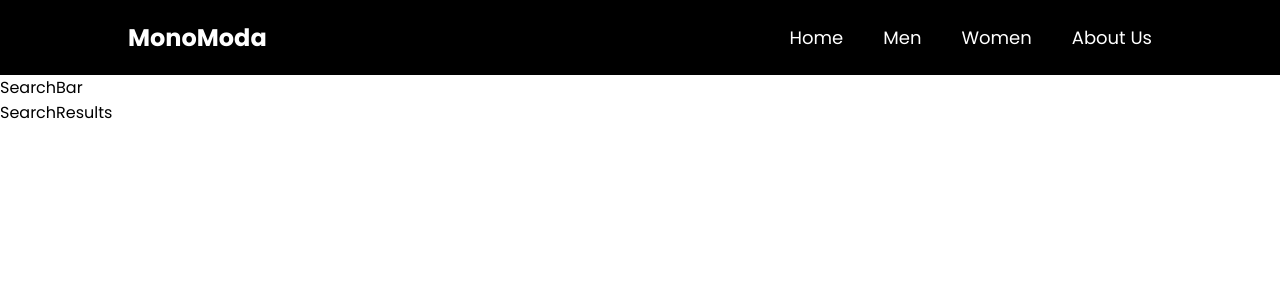
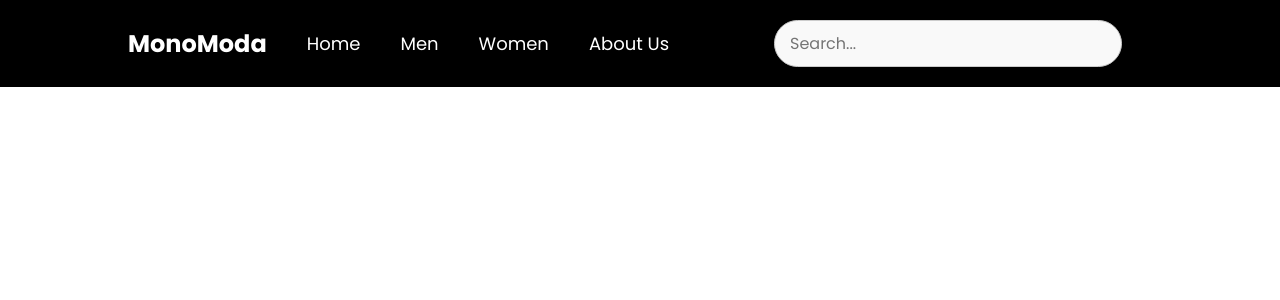
Before and after one commit to Lasitha667/GUI, a React (Vite) app in the folder OnlineClothing/: page / in a window 1280 px wide. Shown: the top 300 px of the page. Built offline with nearby package versions, Linux system fonts and the light colour scheme; a web font is replaced by a local one.

Commit message:
search bar

```diff
--- a/OnlineClothing/src/Components/Search.css
+++ b/OnlineClothing/src/Components/Search.css
@@ -0,0 +1,21 @@
+.search-bar {
+    margin-left: auto;
+    margin-right: 30px;
+
+
+}
+
+.search-bar input {
+    padding: 10px 15px;
+    font-size: 16px;
+    border: 1px solid #ccc;
+    border-radius: 25px;
+    box-shadow: 0 2px 5px rgba(0, 0, 0, 0.1);
+    outline: none;
+    transition: box-shadow 0.3s ease;
+    background-color: #f9f9f9;
+}
+
+.search-bar input:focus {
+    box-shadow: 0 4px 10px rgba(0, 0, 0, 0.2);
+}
--- a/OnlineClothing/src/Components/navbar.jsx
+++ b/OnlineClothing/src/Components/navbar.jsx
@@ -1,5 +1,6 @@
 import React from "react";
 import './navbar.css';
+import './Search.css';
 
 
 
@@ -17,14 +18,12 @@ function Navbar () {
 
       </nav>
 
-
+      <div className='search-bar'>
+          <input type="text" placeholder="Search..." />
+        </div>
 
     </header>
-    <div className="search">
-        <div>SearchBar</div>
-        <div>SearchResults</div>
-
-    </div></>
+  </>
 
   );
 }
```
